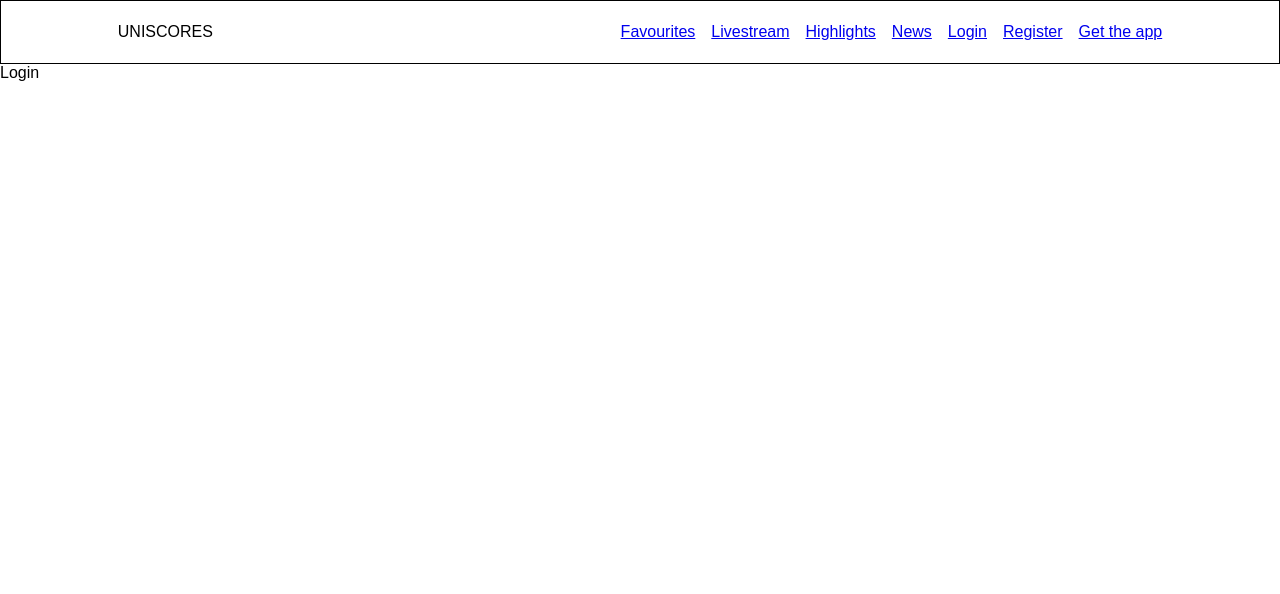
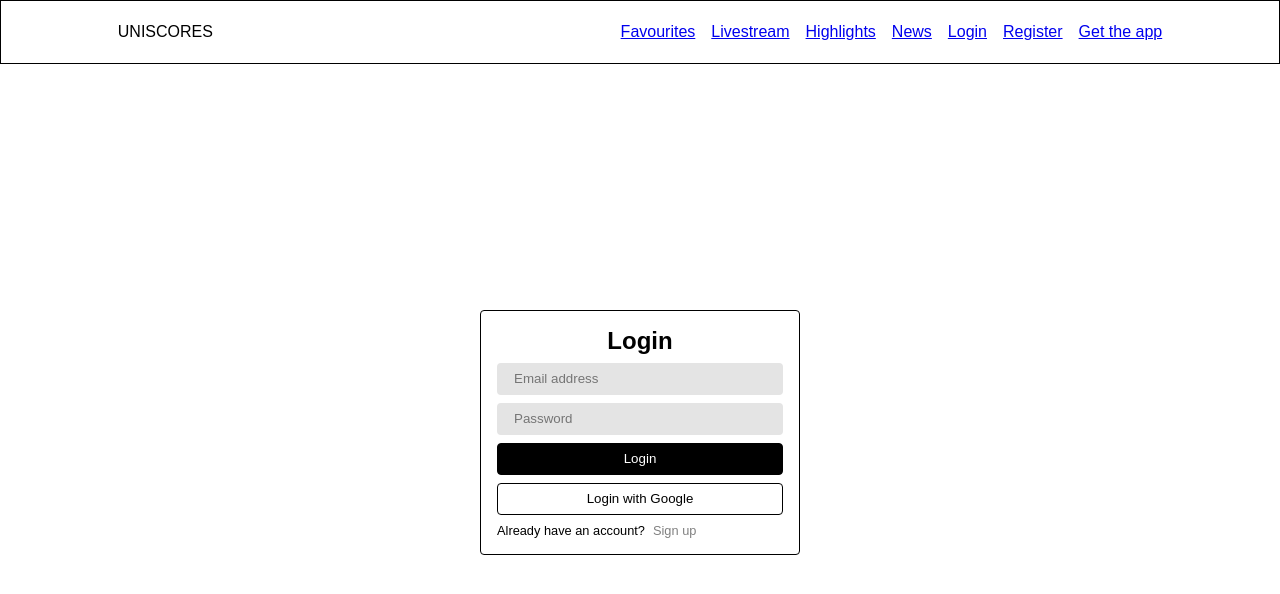
Before and after one commit to Mandem20/UNISCORES-REACT-APP, a React (Vite) app in the folder FRONTEND/UniScores/: page /login in a window 1280 px wide. Shown: the top 594 px of the page. Built offline with nearby package versions, Linux system fonts and the light colour scheme.

Commit message:
feat: create and style login page

```diff
--- a/FRONTEND/UniScores/src/components/Header.tsx
+++ b/FRONTEND/UniScores/src/components/Header.tsx
@@ -1,19 +1,29 @@
 import { Link } from "react-router-dom"
 import '../styles/Header.scss'
 import { useRef, useState } from "react"
+import { useNavigate } from "react-router-dom"
 
 const Header = () => {
   const [showMenu, setShowMenu] = useState(false);
-  const mobileViewLinks = useRef(null);
+  const mobileViewLinksRef = useRef(null);
+  const navigate = useNavigate();
 
+  // Toggling operations
   const toggleMenuList = () => {
     setShowMenu((prev) => !prev)
   }
 
+  // Routing operations
+  const goToHome = () => {
+    navigate('/')
+  }
 
   return (
     <div className="header-container">
-        <div className="logo">UNISCORES</div>
+        <div
+          className="logo"
+          onClick={goToHome}
+        >UNISCORES</div>
         <div className="links">
           <Link to="favourites">Favourites</Link>
           <Link to="">Livestream</Link>
@@ -33,7 +43,7 @@ const Header = () => {
           showMenu === true ?
             <div
               className="links-for-mobile"
-              ref={mobileViewLinks}
+              ref={mobileViewLinksRef}
             >
               <Link to="favourites">Favourites</Link>
               <Link to="">Livestream</Link>
--- a/FRONTEND/UniScores/src/pages/Login.tsx
+++ b/FRONTEND/UniScores/src/pages/Login.tsx
@@ -1,7 +1,27 @@
+import '../styles/Login.scss'
 
 const Login = () => {
   return (
-    <div>Login</div>
+    <div className="login-container">
+      <div className="card">
+        <form>
+          <h2>Login</h2>
+          <div className="email">
+            <input type="email" name="email" id="email" placeholder="Email address" />
+          </div>
+          <div className="password">
+            <input type="password" name="password" id="password" placeholder="Password" />
+          </div>
+          <button className="login-btn">Login</button>
+          <button className="with-google">Login with Google</button>
+
+          <div className="switch-register">
+            <p>Already have an account?</p>
+            <p className="signup">Sign up</p>
+          </div>
+        </form>
+      </div>
+    </div>
   )
 }
 
--- a/FRONTEND/UniScores/src/styles/Header.scss
+++ b/FRONTEND/UniScores/src/styles/Header.scss
@@ -7,6 +7,10 @@
     height: 4rem;
     border: 1px solid black;
     position: relative;
+
+    .logo {
+        cursor: pointer;
+    }
 
     .links {
         display: flex;
--- /dev/null
+++ b/FRONTEND/UniScores/src/styles/Login.scss
@@ -0,0 +1,45 @@
+@use '../styles/partials/mixins';
+
+.login-container {
+    width: 100%;
+    height: calc(100vh - 64px);
+    display: grid;
+    place-content: center;
+}
+
+h2 {
+    text-align: center;
+}
+
+.card {
+    @include mixins.card;
+}
+
+form {
+    display: flex;
+    flex-direction: column;
+    gap: .5rem;
+}
+
+#email, #password {
+    @include mixins.input-style;
+}
+
+#email:hover, #password:hover {
+    @include mixins.input-style-hover;
+}
+#email:focus, #password:focus {
+    @include mixins.input-style-focus;
+}
+
+.login-btn {
+    @include mixins.login-btn
+}
+
+.with-google {
+    @include mixins.google-reg-btn;
+}
+
+.switch-register {
+    @include mixins.switch-register
+}
--- /dev/null
+++ b/FRONTEND/UniScores/src/styles/partials/_mixins.scss
@@ -0,0 +1,59 @@
+
+
+@mixin card {
+    width: 20rem;
+    max-width: 40rem;
+    height: fit-content;
+    padding: 1rem 1rem;
+    border: 1px solid black;
+    border-radius: 4px;
+}
+
+@mixin input-style {
+    width: 100%;
+    height: 2rem;
+    border: 1px solid transparent;
+    background: rgb(228, 228, 228);
+    padding: 0 1rem;
+    border-radius: 4px;
+}
+
+@mixin input-style-hover {
+    border: 1px solid rgb(201, 201, 201);
+    background: rgb(190, 190, 190);
+}
+
+@mixin input-style-focus {
+    border: none;
+    outline: none;
+    background: whitesmoke;
+}
+
+@mixin login-btn {
+    width: 100%;
+    height: 2rem;
+    border: 1px solid black;
+    background: black;
+    color: white;
+    border-radius: 4px;
+}
+
+@mixin google-reg-btn {
+    width: 100%;
+    height: 2rem;
+    border: 1px solid black;
+    background: white;
+    color: black;
+    border-radius: 4px;
+}
+
+@mixin switch-register {
+    display: flex;
+    font-size: .8rem;
+    gap: .5rem;
+
+    p:last-of-type {
+        color: grey;
+        cursor: pointer;
+    }
+}
```
